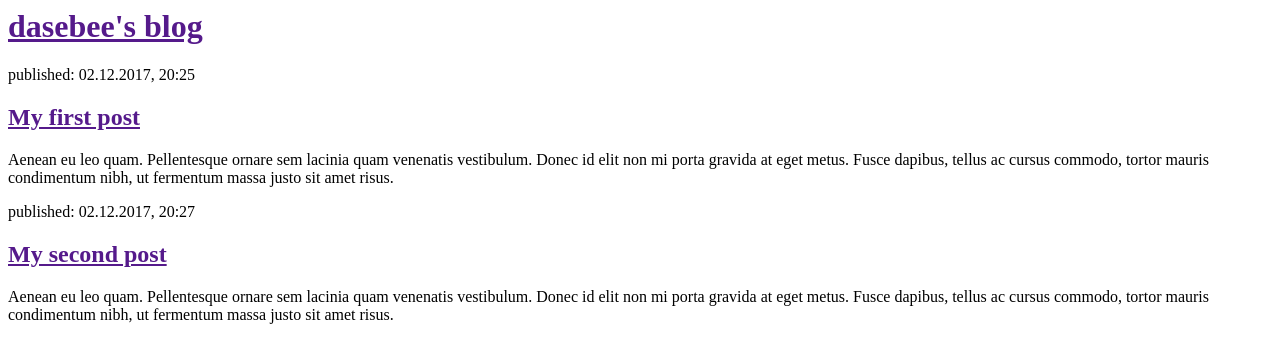
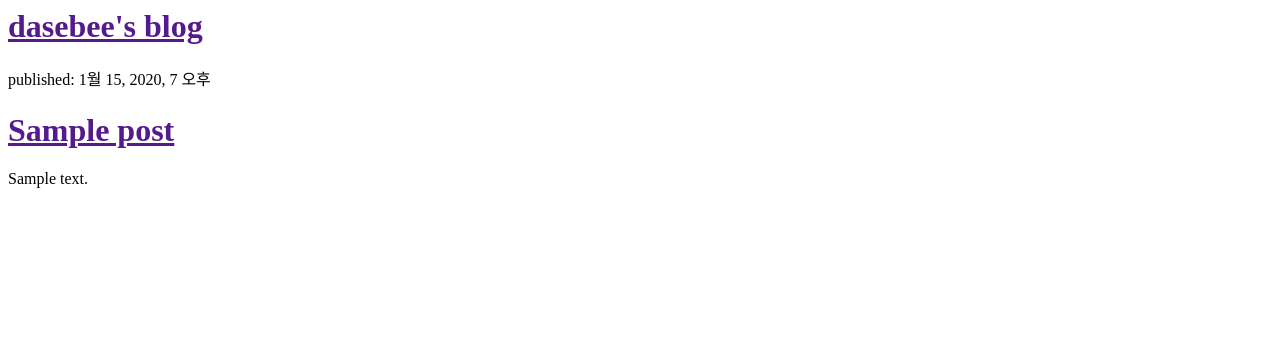
Before and after one commit to dasebee/make-something, a Django app: template djangogirls/blog/templates/blog/post_list.html in a window 1280 px wide. Shown: the top 363 px of the page. Run offline with Django 3.2, Linux system fonts and the light colour scheme; the template is opened without the code that fills it: values named after a table or form of the project are taken from there, others are empty; tables that the repository leaves empty hold one stand-in row (Sample ...).

Commit message:
Modified templates to display posts from database

```diff
--- a/djangogirls/blog/templates/blog/post_list.html
+++ b/djangogirls/blog/templates/blog/post_list.html
@@ -6,15 +6,12 @@
     <div>
       <h1><a href="">dasebee's blog</a></h1>
     </div>
+    {% for post in posts %}
     <div>
-      <p>published: 02.12.2017, 20:25</p>
-      <h2><a href="">My first post</a></h2>
-      <p>Aenean eu leo quam. Pellentesque ornare sem lacinia quam venenatis vestibulum. Donec id elit non mi porta gravida at eget metus. Fusce dapibus, tellus ac cursus commodo, tortor mauris condimentum nibh, ut fermentum massa justo sit amet risus.</p>
+      <p>published: {{ post.published_date }}</p>
+      <h1><a href="">{{ post.title }}</a></h1>
+      <p>{{ post.text|linebreaksbr }}</p>
     </div>
-    <div>
-      <p>published: 02.12.2017, 20:27</p>
-      <h2><a href="">My second post</a></h2>
-      <p>Aenean eu leo quam. Pellentesque ornare sem lacinia quam venenatis vestibulum. Donec id elit non mi porta gravida at eget metus. Fusce dapibus, tellus ac cursus commodo, tortor mauris condimentum nibh, ut fermentum massa justo sit amet risus.</p>
-    </div>
+    {% endfor %}
   </body>
 </html>
--- a/djangogirls/blog/views.py
+++ b/djangogirls/blog/views.py
@@ -1,4 +1,7 @@
 from django.shortcuts import render
+from django.utils import timezone
+from .models import Post
 
 def post_list(request):
-  return render(request, 'blog/post_list.html', {})
+  posts = Post.objects.filter(published_date__lte=timezone.now()).order_by('published_date')
+  return render(request, 'blog/post_list.html', {'posts': posts})
```
